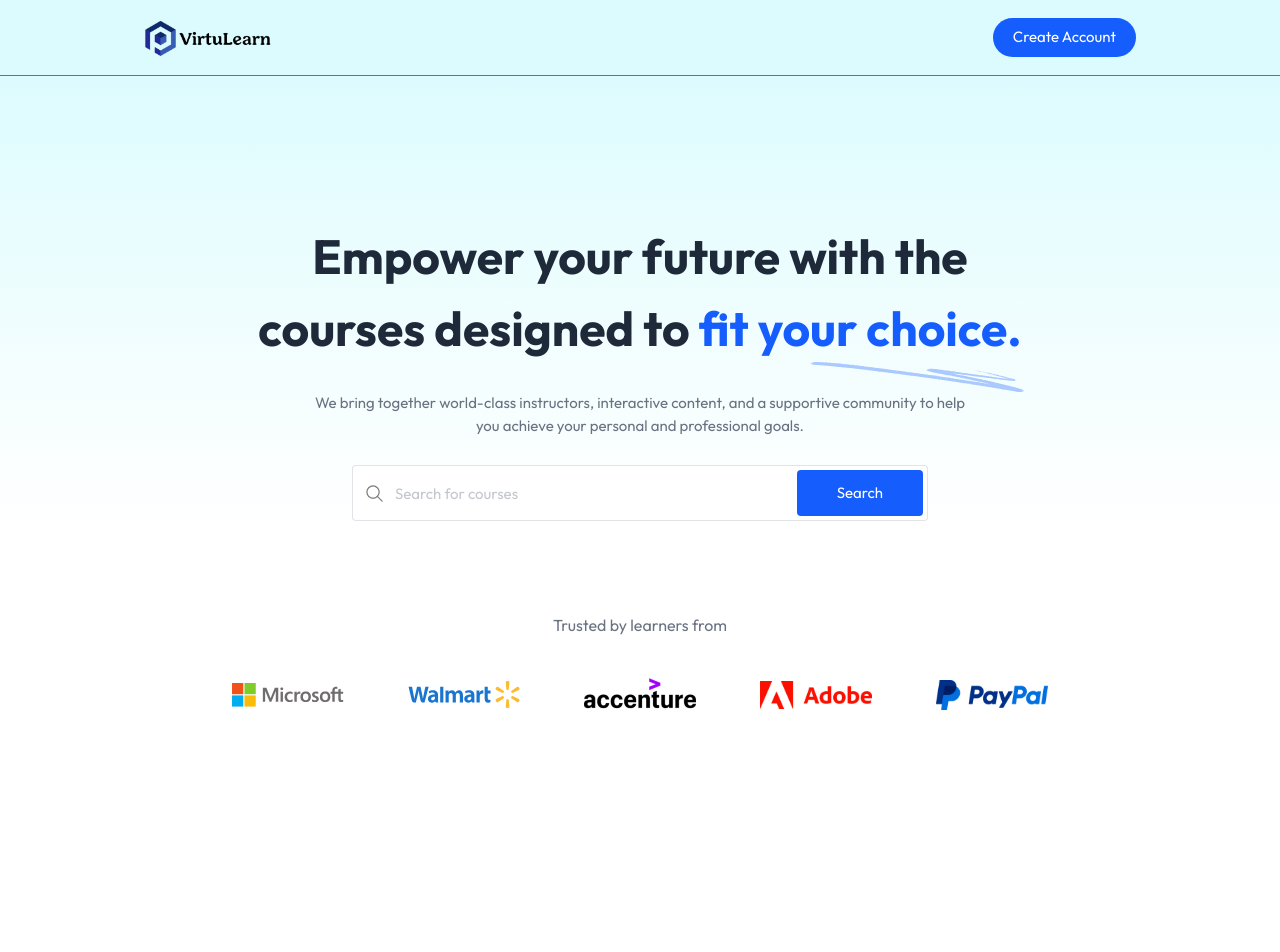
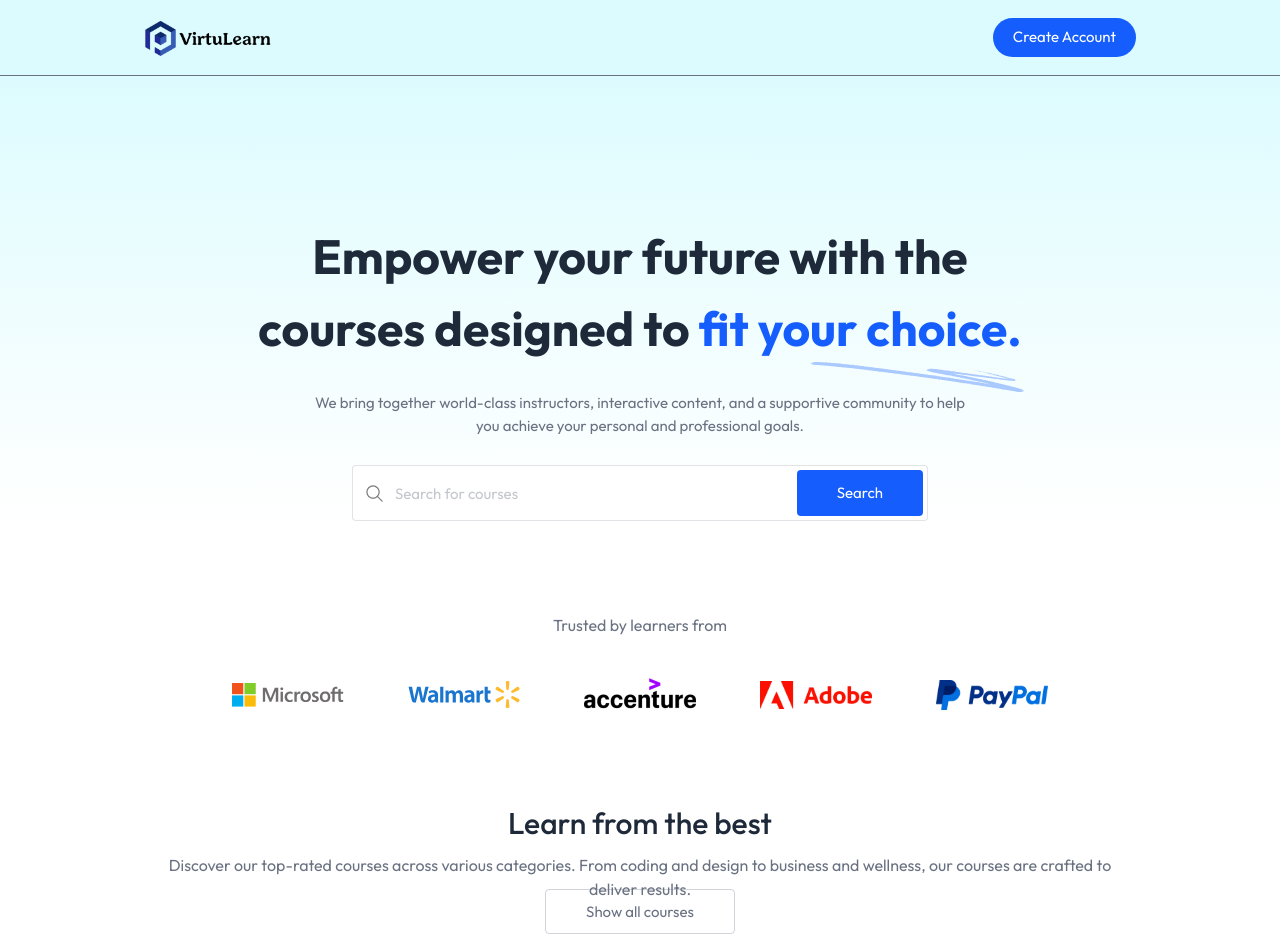
Before and after one commit to rsakm/VirtuLearn, a React (Vite) app in the folder virtualearn/: page / in a window 1280 px wide. Shown: the top 952 px of the page. Before the commit the page ends 800 px from the top, so only its background shows below. Built offline with nearby package versions, Linux system fonts and the light colour scheme; no server answers.

Commit message:
Courses section descriptions and texts

```diff
--- a/virtualearn/src/components/student/Companies.jsx
+++ b/virtualearn/src/components/student/Companies.jsx
@@ -4,7 +4,7 @@
 const Companies = () => {
   return (
     <div className='pt-16'>
-        <p className='text-base text-gray-500  text-center'>Trusted by learners from</p>
+        <p className='text-base text-gray-500  '>Trusted by learners from</p>
         <div className='flex flex-wrap items-center justify-center gap-6 md:gap-16 md:mt-10 mt-5'>
           <img src={assets.microsoft_logo} alt="Microsoft" className='w-20 md:w-28' />
           <img src={assets.walmart_logo} alt="Walmart" className='w-20 md:w-28' />
--- a/virtualearn/src/components/student/CoursesSection.jsx
+++ b/virtualearn/src/components/student/CoursesSection.jsx
@@ -1,9 +1,14 @@
 import React from 'react'
+import { Link } from 'react-router-dom'
 
 const CoursesSection = () => {
   return (
-    <div>
-        <h1>CoursesSection</h1>
+    <div className='py-16 md:px-40 px-8'>
+        <h2 className='text-3xl font-medium text-gray-800'>Learn from the best</h2>
+        <p className='text-sm md:text-base text-gray-500 mt-3'>Discover our top-rated courses across various categories. From coding and design to business and wellness, our courses are crafted to deliver results.</p>
+
+
+        <Link to={"/course-list"} onClick={()=>scrollTo(0,0)} className='text-gray-500 border border-gray-500/30 px-10 py-3 rounded'>Show all courses</Link>
     </div>
   )
 }
--- a/virtualearn/src/pages/student/Home.jsx
+++ b/virtualearn/src/pages/student/Home.jsx
@@ -1,12 +1,14 @@
 import React from 'react'
 import Hero from '../../components/student/hero'
 import Companies from '../../components/student/Companies'
+import CoursesSection from '../../components/student/CoursesSection'
 
 const Home = () => {
   return (
-    <div className='flex flex-col items-center space-y-7'>
+    <div className='flex flex-col items-center space-y-7 text-center'>
         <Hero/>
         <Companies/>
+        <CoursesSection/>
     </div>
   )
 }
```
